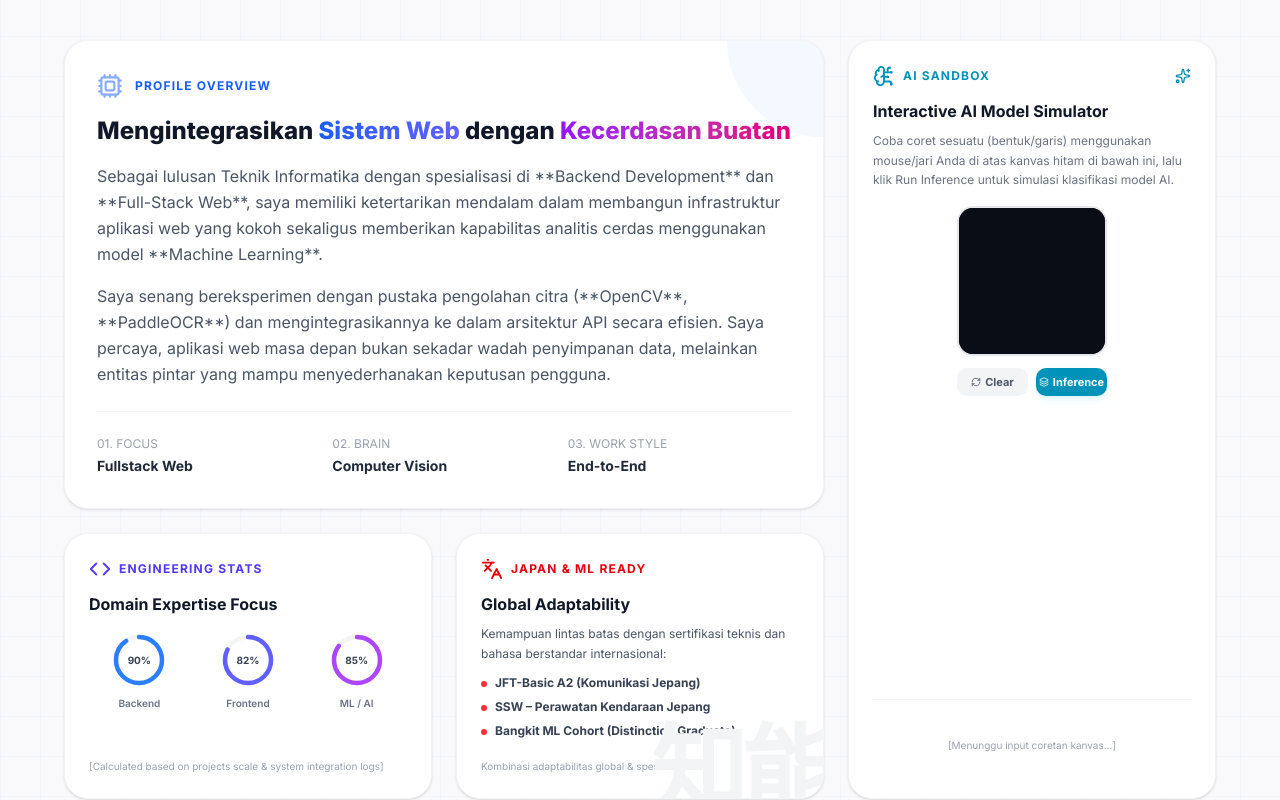
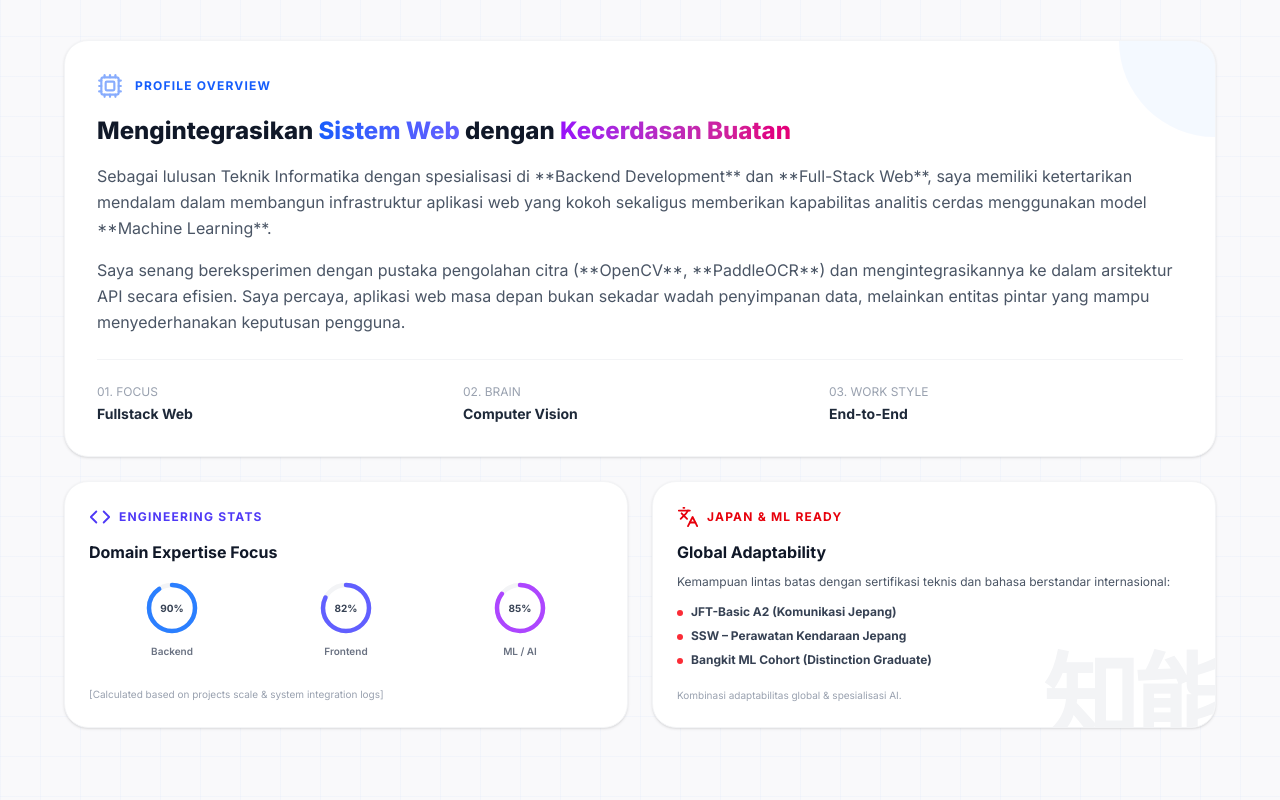
Before and after one commit to miqbaljaffar/portfolio-saya, a Next.js app: page / in a window 1280 px wide. Shown: the part 2080-2880 px from the top of the page. Built offline with nearby package versions, Linux system fonts and the light colour scheme.

Commit message:
hapus ai sanbox

```diff
--- a/src/components/sections/AboutSection.tsx
+++ b/src/components/sections/AboutSection.tsx
@@ -1,155 +1,13 @@
 "use client";
 
-import React, { useRef, useState, useEffect } from "react";
+import React from "react";
 import { motion } from "framer-motion";
 import { SectionHeading } from "@/components/section-heading";
 import { AnimatedSection } from "@/components/animated-section";
-import { Code, Database, BrainCircuit, Cpu, Languages, Sparkles, RefreshCw, Layers } from "lucide-react";
+import { Code, Cpu, Languages } from "lucide-react";
 import { fadeUp, staggerContainer, staggerItem } from "@/lib/animations";
 
 export function AboutSection() {
-  // AI Canvas Drawing Logic
-  const canvasRef = useRef<HTMLCanvasElement>(null);
-  const [isDrawing, setIsDrawing] = useState(false);
-  const [inferenceResult, setInferenceResult] = useState<null | { label: string; confidence: number; speed: number }>(null);
-  const [isAnalyzing, setIsAnalyzing] = useState(false);
-  const [logs, setLogs] = useState<string[]>([]);
-
-  // Setup initial dark canvas background
-  useEffect(() => {
-    const canvas = canvasRef.current;
-    if (canvas) {
-      const ctx = canvas.getContext("2d");
-      if (ctx) {
-        ctx.fillStyle = "#090d16";
-        ctx.fillRect(0, 0, canvas.width, canvas.height);
-      }
-    }
-  }, []);
-
-  const getEventPos = (
-    e: React.MouseEvent<HTMLCanvasElement> | React.TouchEvent<HTMLCanvasElement>,
-    canvas: HTMLCanvasElement
-  ) => {
-    const rect = canvas.getBoundingClientRect();
-    if ("touches" in e) {
-      if (e.touches.length === 0) return { x: 0, y: 0 };
-      // Handle page scroll scaling
-      return {
-        x: e.touches[0].clientX - rect.left,
-        y: e.touches[0].clientY - rect.top,
-      };
-    } else {
-      return {
-        x: e.clientX - rect.left,
-        y: e.clientY - rect.top,
-      };
-    }
-  };
-
-  const startDrawing = (e: React.MouseEvent<HTMLCanvasElement> | React.TouchEvent<HTMLCanvasElement>) => {
-    // Prevent scrolling when drawing on touch screens
-    if ("touches" in e) {
-      e.preventDefault();
-    }
-    const canvas = canvasRef.current;
-    if (!canvas) return;
-    const ctx = canvas.getContext("2d");
-    if (!ctx) return;
-
-    ctx.strokeStyle = "#22d3ee"; // cyan-400
-    ctx.lineWidth = 7;
-    ctx.lineCap = "round";
-    ctx.lineJoin = "round";
-
-    const pos = getEventPos(e, canvas);
-    ctx.beginPath();
-    ctx.moveTo(pos.x, pos.y);
-    setIsDrawing(true);
-  };
-
-  const draw = (e: React.MouseEvent<HTMLCanvasElement> | React.TouchEvent<HTMLCanvasElement>) => {
-    if (!isDrawing) return;
-    if ("touches" in e) {
-      e.preventDefault();
-    }
-    const canvas = canvasRef.current;
-    if (!canvas) return;
-    const ctx = canvas.getContext("2d");
-    if (!ctx) return;
-
-    const pos = getEventPos(e, canvas);
-    ctx.lineTo(pos.x, pos.y);
-    ctx.stroke();
-  };
-
-  const stopDrawing = () => {
-    setIsDrawing(false);
-  };
-
-  const clearCanvas = () => {
-    const canvas = canvasRef.current;
-    if (!canvas) return;
-    const ctx = canvas.getContext("2d");
-    if (!ctx) return;
-    ctx.clearRect(0, 0, canvas.width, canvas.height);
-    ctx.fillStyle = "#090d16";
-    ctx.fillRect(0, 0, canvas.width, canvas.height);
-    setInferenceResult(null);
-    setLogs([]);
-  };
-
-  const runInference = () => {
-    const canvas = canvasRef.current;
-    if (!canvas) return;
-    const ctx = canvas.getContext("2d");
-    if (!ctx) return;
-
-    // Check if drawing exists by scanning pixels
-    const imgData = ctx.getImageData(0, 0, canvas.width, canvas.height);
-    let hasStrokes = false;
-    for (let i = 0; i < imgData.data.length; i += 4) {
-      if (imgData.data[i] > 20 || imgData.data[i + 1] > 20 || imgData.data[i + 2] > 20) {
-        hasStrokes = true;
-        break;
-      }
-    }
-
-    if (!hasStrokes) {
-      alert("Silakan gambar coretan terlebih dahulu di atas kanvas hitam!");
-      return;
-    }
-
-    setIsAnalyzing(true);
-    setInferenceResult(null);
-    setLogs(["[INFO] Initializing weights...", "[INFO] Forward pass convolution..."]);
-
-    setTimeout(() => {
-      setLogs(prev => [...prev, "[RUN] Conv2D (32 filters) -> Pool", "[RUN] Running OpenCV thresholding..."]);
-    }, 450);
-
-    setTimeout(() => {
-      setLogs(prev => [...prev, "[RUN] Feature map extracted", "[RUN] Dense layer soft-max logic..."]);
-    }, 950);
-
-    setTimeout(() => {
-      setIsAnalyzing(false);
-      const guesses = [
-        { label: "Bentuk Oval (CNN)", conf: 94.2 },
-        { label: "Karakter Garis (OCR)", conf: 89.7 },
-        { label: "Simpul Jaringan", conf: 96.5 },
-        { label: "Sinyal Kompleks", conf: 91.3 },
-      ];
-      const result = guesses[Math.floor(Math.random() * guesses.length)];
-      setInferenceResult({
-        label: result.label,
-        confidence: result.conf,
-        speed: parseFloat((8 + Math.random() * 8).toFixed(1)),
-      });
-      setLogs(prev => [...prev, "[DONE] Klasifikasi sukses!"]);
-    }, 1400);
-  };
-
   return (
     <section id="about" className="py-20 md:py-28 relative overflow-hidden bg-gray-50/50 dark:bg-[#07070b]/30">
       {/* Dynamic Background Mesh */}
@@ -160,7 +18,7 @@
 
         <AnimatedSection className="max-w-6xl mx-auto">
           {/* Bento Grid */}
-          <div className="grid grid-cols-1 md:grid-cols-3 gap-6">
+          <div className="grid grid-cols-1 md:grid-cols-2 gap-6">
 
             {/* Card 1: Ringkasan Profil Utama */}
             <motion.div
@@ -198,93 +56,6 @@
                   <span className="text-xs text-gray-400 dark:text-gray-500 font-mono">03. WORK STYLE</span>
                   <span className="text-sm font-bold text-gray-800 dark:text-gray-200 mt-1">End-to-End</span>
                 </div>
-              </div>
-            </motion.div>
-
-            {/* Card 2: Interactive AI Inference Simulation Drawer */}
-            <motion.div
-              variants={staggerItem}
-              className="md:col-span-1 md:row-span-2 p-6 rounded-3xl bg-white dark:bg-gray-900 border border-gray-100 dark:border-gray-800 shadow-sm hover:shadow-md transition-all duration-300 flex flex-col justify-between group"
-            >
-              <div>
-                <div className="flex items-center justify-between mb-3 text-cyan-600 dark:text-cyan-400">
-                  <div className="flex items-center gap-2">
-                    <BrainCircuit size={22} />
-                    <span className="text-xs font-bold uppercase tracking-widest font-mono">AI Sandbox</span>
-                  </div>
-                  <Sparkles size={16} className="animate-spin-slow" />
-                </div>
-                <h3 className="text-base font-bold text-gray-900 dark:text-white mb-2">
-                  Interactive AI Model Simulator
-                </h3>
-                <p className="text-xs text-gray-500 dark:text-gray-400 mb-4 leading-relaxed">
-                  Coba coret sesuatu (bentuk/garis) menggunakan mouse/jari Anda di atas kanvas hitam di bawah ini, lalu klik Run Inference untuk simulasi klasifikasi model AI.
-                </p>
-
-                {/* Draw Canvas Container */}
-                <div className="relative flex flex-col items-center">
-                  <canvas
-                    ref={canvasRef}
-                    width={150}
-                    height={150}
-                    onMouseDown={startDrawing}
-                    onMouseMove={draw}
-                    onMouseUp={stopDrawing}
-                    onMouseLeave={stopDrawing}
-                    onTouchStart={startDrawing}
-                    onTouchMove={draw}
-                    onTouchEnd={stopDrawing}
-                    className="border-2 border-gray-200 dark:border-gray-800 rounded-2xl bg-[#090d16] cursor-crosshair shadow-inner w-[150px] h-[150px]"
-                  />
-
-                  {/* Floating Action Buttons */}
-                  <div className="flex gap-2 mt-3 w-full max-w-[150px]">
-                    <button
-                      onClick={clearCanvas}
-                      disabled={isAnalyzing}
-                      className="flex-1 text-center py-1.5 bg-gray-100 hover:bg-gray-200 dark:bg-gray-800 dark:hover:bg-gray-700 disabled:opacity-50 text-[11px] font-bold rounded-lg text-gray-600 dark:text-gray-300 transition-colors flex items-center justify-center gap-1"
-                    >
-                      <RefreshCw size={10} /> Clear
-                    </button>
-                    <button
-                      onClick={runInference}
-                      disabled={isAnalyzing}
-                      className="flex-1 text-center py-1.5 bg-cyan-600 hover:bg-cyan-700 text-white disabled:opacity-50 text-[11px] font-bold rounded-lg transition-colors flex items-center justify-center gap-1 shadow-md shadow-cyan-500/10"
-                    >
-                      <Layers size={10} /> Inference
-                    </button>
-                  </div>
-                </div>
-              </div>
-
-              {/* Simulation Result Area */}
-              <div className="mt-4 pt-4 border-t border-gray-100 dark:border-gray-800/80 min-h-[75px] flex flex-col justify-center">
-                {isAnalyzing ? (
-                  <div className="flex flex-col gap-1 text-[10px] font-mono text-cyan-500 dark:text-cyan-400">
-                    <span className="flex items-center gap-1.5">
-                      <span className="w-1.5 h-1.5 bg-cyan-400 rounded-full animate-ping" />
-                      {logs[logs.length - 1] || "Processing data..."}
-                    </span>
-                    <span className="text-gray-400 dark:text-gray-600">Model: CNN & OCR Simulation</span>
-                  </div>
-                ) : inferenceResult ? (
-                  <div className="text-xs bg-gray-50 dark:bg-gray-950 p-2.5 rounded-xl border border-cyan-500/20">
-                    <div className="flex justify-between items-center text-cyan-600 dark:text-cyan-400 font-bold mb-1 font-mono text-[10px]">
-                      <span>RESULT DETECTED</span>
-                      <span>{inferenceResult.confidence}% ACCURACY</span>
-                    </div>
-                    <div className="text-sm font-extrabold text-gray-800 dark:text-gray-100">
-                      {inferenceResult.label}
-                    </div>
-                    <div className="text-[9px] text-gray-400 dark:text-gray-500 mt-0.5">
-                      Latensi: {inferenceResult.speed} ms @ CPU Emulator
-                    </div>
-                  </div>
-                ) : (
-                  <div className="text-[10px] font-mono text-center text-gray-400 dark:text-gray-600 py-3">
-                    [Menunggu input coretan kanvas...]
-                  </div>
-                )}
               </div>
             </motion.div>
 
```
